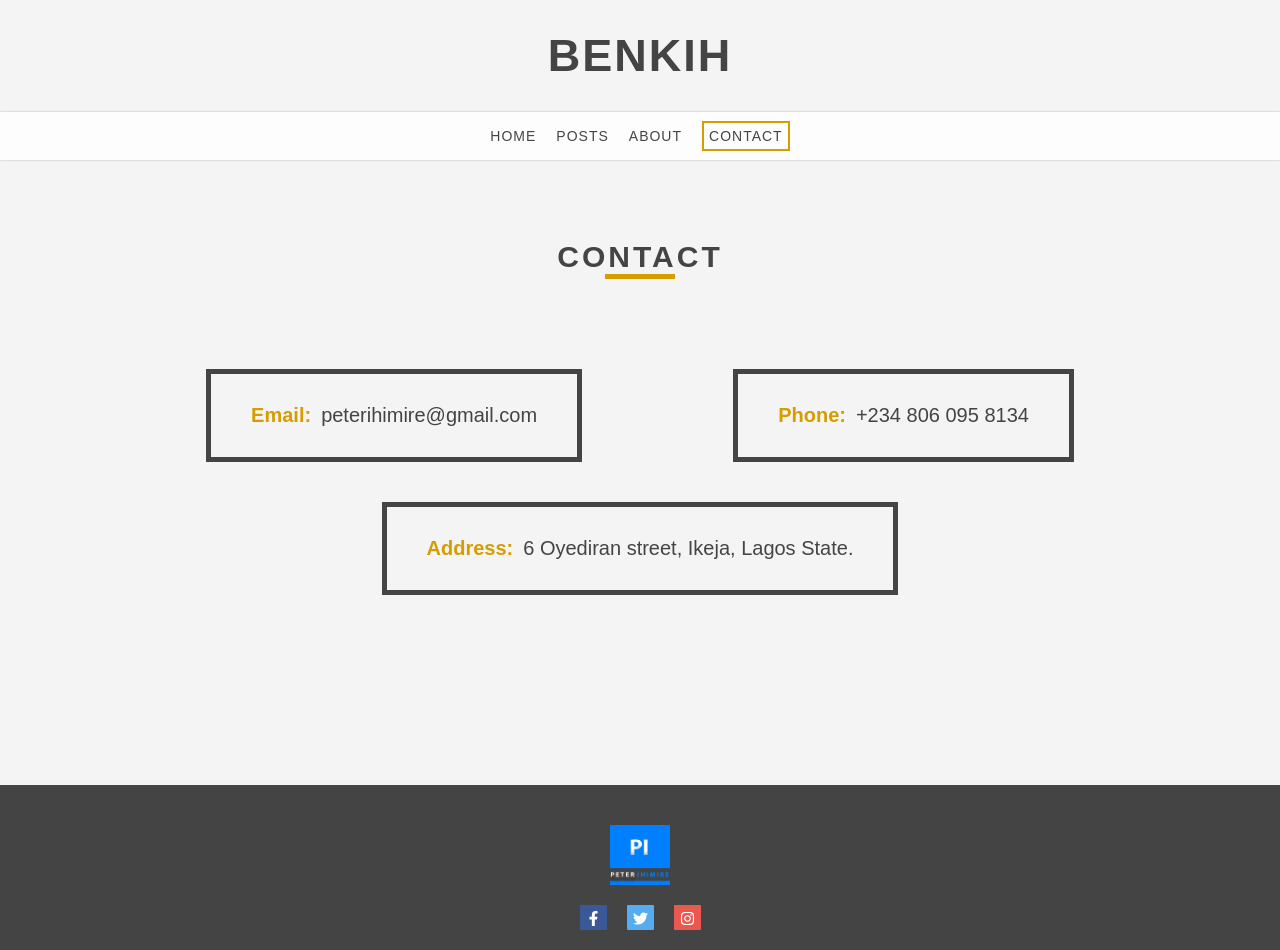
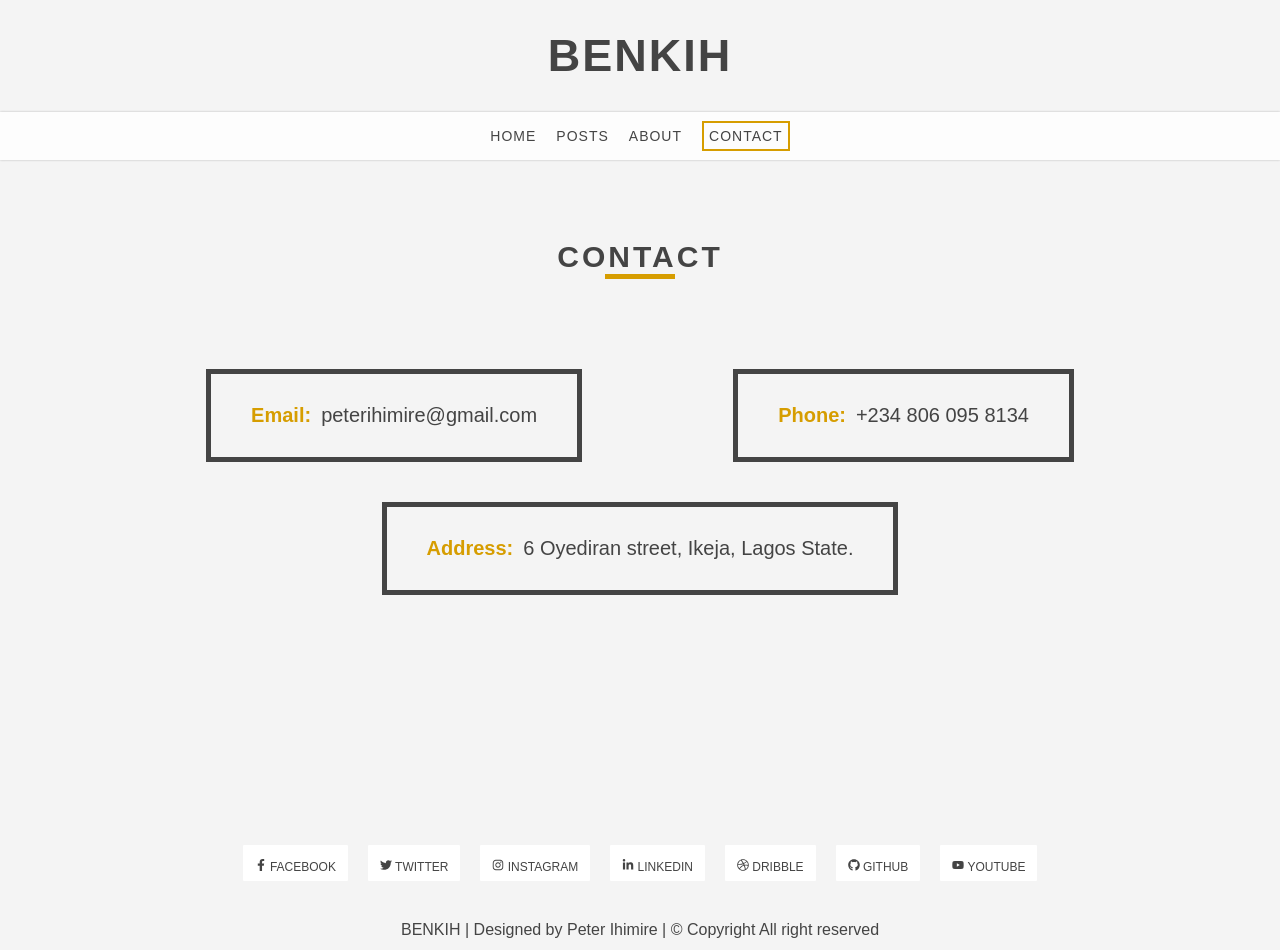
Before and after one commit to peterihimire/benkih-blog-react, a React (Create React App) app: page /contact in a window 1280 px wide. Shown: the top 950 px of the page. Built offline with nearby package versions, Linux system fonts and the light colour scheme; no server answers.

Commit message:
Modified the footer , now has a new look

```diff
--- a/src/App.css
+++ b/src/App.css
@@ -531,8 +531,8 @@ body {
 
 /* footer */
 footer {
-  background: var(--mainBlack);
-  color: var(--mainWhite);
+  background: none;
+  color: var(--mainBlack);
 }
 .footer-content {
   display: flex;
@@ -552,25 +552,34 @@ footer {
   padding: 0 1rem;
 }
 .follow-item a {
-  color: var(--mainWhite);
+  color: var(--mainBlack);
+  text-decoration: none;
+  text-transform: uppercase;
+  font-size: 1.2rem;
 }
 .follow-icon-container-1 {
-  background: #3b5998;
-  padding: 0.6rem 0.6rem 0.1rem 0.6rem;
+  /* background: #3b5998; */
+  background: var(--mainWhite);
+  padding: 1.2rem 1.2rem 0.7rem 1.2rem;
   border-radius: 0.1rem;
   font-size: 1.5rem;
 }
 .follow-icon-container-2 {
-  background: #55acee;
-  padding: 0.6rem 0.6rem 0.1rem 0.6rem;
+  /* background: #55acee; */
+  background: var(--mainWhite);
+  padding: 1.2rem 1.2rem 0.7rem 1.2rem;
   border-radius: 0.1rem;
   font-size: 1.5rem;
 }
 .follow-icon-container-3 {
-  background: #e95950;
-  padding: 0.6rem 0.6rem 0.1rem 0.6rem;
+  /* background: #e95950; */
+  background: var(--mainWhite);
+  padding: 1.2rem 1.2rem 0.7rem 1.2rem;
   border-radius: 0.1rem;
   font-size: 1.5rem;
+}
+.footer-copyright {
+  padding: 2rem 0 0 0;
 }
 /* end of footer */
 
--- a/src/components/Footer.js
+++ b/src/components/Footer.js
@@ -1,13 +1,21 @@
 import React from "react";
-import logo from "../images/peter-logo-alt.svg";
-import { FaFacebookF, FaTwitter, FaInstagram } from "react-icons/fa";
+// import logo from "../images/peter-logo-alt.svg";
+import {
+  FaFacebookF,
+  FaTwitter,
+  FaInstagram,
+  FaLinkedinIn,
+  FaDribbble,
+  FaGithub,
+  FaYoutube
+} from "react-icons/fa";
 
 const Footer = () => {
   return (
     <footer>
       <div className="footer-center">
         <div className="footer-content">
-          <img src={logo} alt="peters logo" className="peter-logo-alt" />
+          {/* <img src={logo} alt="peters logo" className="peter-logo-alt" /> */}
 
           <ul className="follow-group">
             <li className="follow-item">
@@ -17,7 +25,10 @@ const Footer = () => {
                   target="_blank"
                   rel="noopener noreferrer"
                 >
-                  <FaFacebookF />
+                  <span>
+                    <FaFacebookF />{" "}
+                  </span>{" "}
+                  facebook
                 </a>
               </div>
             </li>
@@ -28,7 +39,10 @@ const Footer = () => {
                   target="_blank"
                   rel="noopener noreferrer"
                 >
-                  <FaTwitter />
+                  <span>
+                    <FaTwitter />{" "}
+                  </span>{" "}
+                  twitter
                 </a>
               </div>
             </li>
@@ -39,13 +53,76 @@ const Footer = () => {
                   target="_blank"
                   rel="noopener noreferrer"
                 >
-                  <FaInstagram />
+                  <span>
+                    <FaInstagram />{" "}
+                  </span>{" "}
+                  instagram
+                </a>
+              </div>
+            </li>
+            <li className="follow-item">
+              <div className="follow-icon-container-3">
+                <a
+                  href="https://instagram.com/peterihimire"
+                  target="_blank"
+                  rel="noopener noreferrer"
+                >
+                  <span>
+                    <FaLinkedinIn />{" "}
+                  </span>{" "}
+                  linkedin
+                </a>
+              </div>
+            </li>
+            <li className="follow-item">
+              <div className="follow-icon-container-3">
+                <a
+                  href="https://instagram.com/peterihimire"
+                  target="_blank"
+                  rel="noopener noreferrer"
+                >
+                  <span>
+                    <FaDribbble />{" "}
+                  </span>{" "}
+                  dribble
+                </a>
+              </div>
+            </li>
+            <li className="follow-item">
+              <div className="follow-icon-container-3">
+                <a
+                  href="https://instagram.com/peterihimire"
+                  target="_blank"
+                  rel="noopener noreferrer"
+                >
+                  <span>
+                    <FaGithub />{" "}
+                  </span>{" "}
+                  github
+                </a>
+              </div>
+            </li>
+            <li className="follow-item">
+              <div className="follow-icon-container-3">
+                <a
+                  href="https://instagram.com/peterihimire"
+                  target="_blank"
+                  rel="noopener noreferrer"
+                >
+                  <span>
+                    <FaYoutube />{" "}
+                  </span>{" "}
+                  youtube
                 </a>
               </div>
             </li>
           </ul>
-
-          <p>&copy; Peter Ihimire. All rights reserved.</p>
+          <div className="footer-copyright">
+            <p>
+              BENKIH | Designed by Peter Ihimire | &copy; Copyright All right
+              reserved
+            </p>
+          </div>
         </div>
       </div>
     </footer>
```
